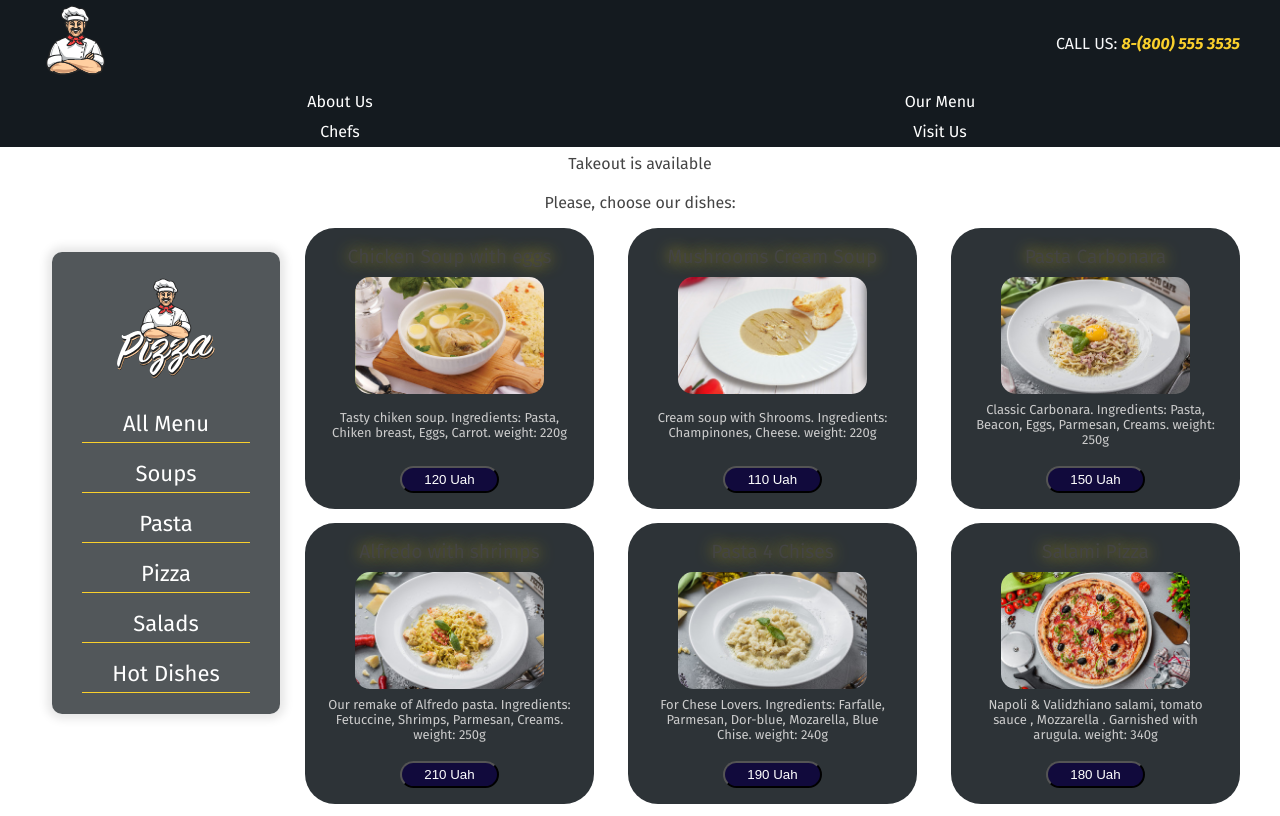
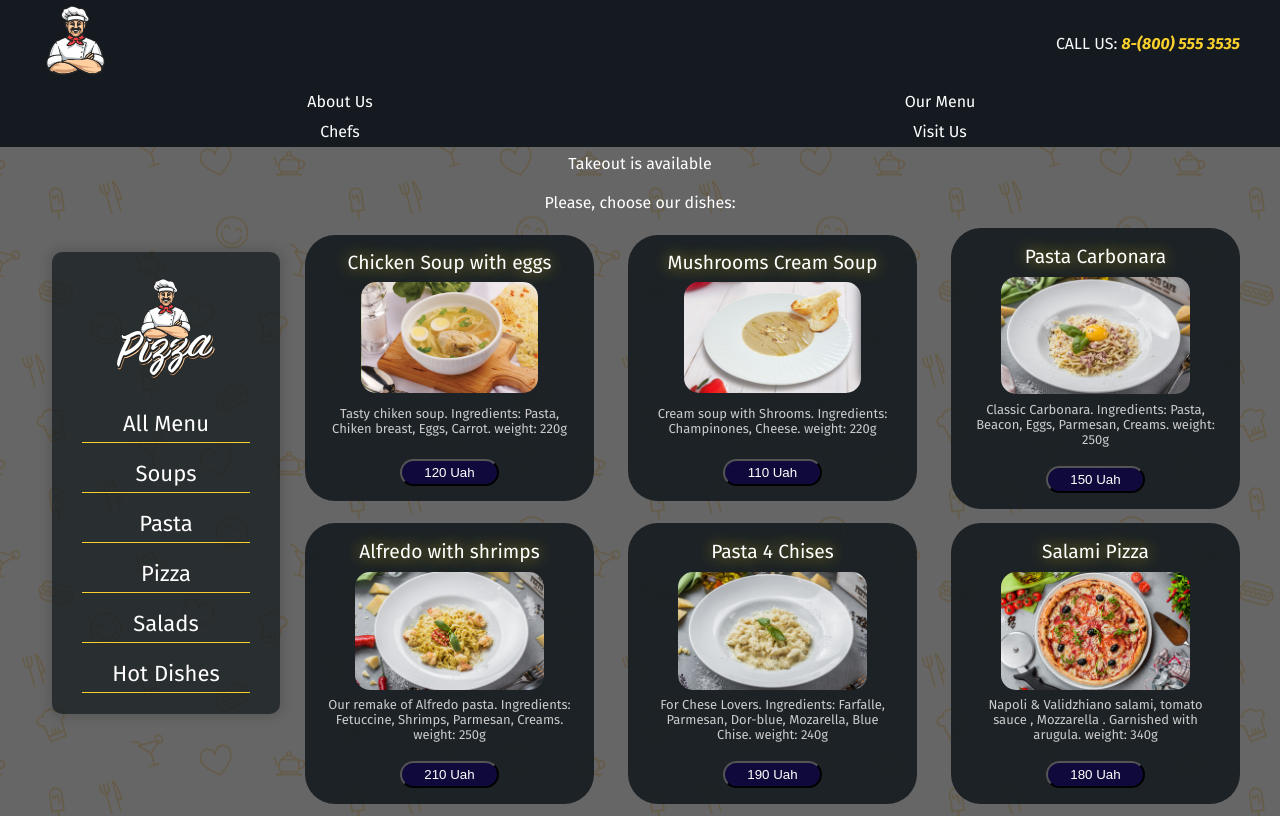
Before and after one commit to MaxShmyhanovskyi/Stark1ll.github.io, a React (Create React App) app: page /menu in a window 1280 px wide. Shown: the top 816 px of the page. Built offline with nearby package versions, Linux system fonts and the light colour scheme.

Commit message:
Menu renders from dish.category value

```diff
--- a/package.json
+++ b/package.json
@@ -4,6 +4,9 @@
   "private": true,
   "homepage": "https://Stark1ll.github.io",
   "dependencies": {
+    "@emotion/react": "^11.9.0",
+    "@emotion/styled": "^11.8.1",
+    "@mui/material": "^5.7.0",
     "@testing-library/jest-dom": "^5.16.4",
     "@testing-library/react": "^13.1.1",
     "@testing-library/user-event": "^13.5.0",
--- a/src/UI/BookTableForm/BookTableForm.css
+++ b/src/UI/BookTableForm/BookTableForm.css
@@ -4,7 +4,7 @@
     background-color: #141a1f;
     background-size: cover;
     border-radius: 25px;
-    align-items: center;
+    place-items: center;
     display: grid;
     grid-template-rows: 1fr 6fr;
     padding: 1% 2%;
--- a/src/UI/BookTableForm/BookTableForm.js
+++ b/src/UI/BookTableForm/BookTableForm.js
@@ -29,10 +29,11 @@ import { useEffect } from 'react';
         console.log(e)
             }
         }
-
+   // CREATE VALIDATION INPUTS
     return (
       <div className='BookTable'>
           <span>Visit Us:</span>
+
           <form onSubmit={handleSubmit(onSubmit)}>
                 <input type="text" placeholder="First name" {...register("firstName", {required: true, maxLength: 20})} />
                 <input type="text" placeholder="Last name" {...register("lastName", {required: true, maxLength: 25})} />
--- a/src/components/Menu/DishesCatalogue/DishesCatalogue.js
+++ b/src/components/Menu/DishesCatalogue/DishesCatalogue.js
@@ -1,43 +1,75 @@
-import React from 'react'
-import { Route,useMatch} from 'react-router-dom';
-import './DishesCatalogue.css'
+import { Pagination } from '@mui/material';
+import React from 'react';
+import { parsePath, useMatch} from 'react-router-dom';
+import './DishesCatalogue.css';
+import { useState, useEffect } from 'react';
+import axios from '../../../axios/axios';
 
-export const DishesCatalogue = ({dishes}) => {
-  let match = useMatch('/menu/');
+export const DishesCatalogue = ({menu}) => {
+  let matchMenu = useMatch('/menu/');
+  let matchCategory = useMatch('/menu/:category');
+
+  const [dishesCount,setDishesCount] = useState(0);
+  const [page,setPage] = useState(1);
+  const [currentDishes, setCurrentDishes] = useState({
+  })
 
 
+  //  const fetchMenuData = () => {
+  //   try {
+  //     axios.get('/menu/-N1waOOF-FVwIFh0Ap1b.json').then(response => {
+  //       if (dishesCount === 4) {
+  //         setDishesCount(0);
+  //         setPage(prevPage => prevPage+1);
+  //         setCurrentDishes({});
+  //       } else {
+
+  //         Object.values(response.data).forEach((dishesType,index) => {
+  //             // setCurrentDishes(prevState => prevState + dishesType)    Too many re-renders
+  //         })
+  //       }
+  //       console.log(Object.values(response.data))
+  //     })
+  //   }
+  //   catch (error) {
+  //       console.log(error)
+  //     }
+  // }
+
   const renderAllMenu = () =>
-    Object.values(dishes).map((dishesCategories) =>
-     Object.values(dishesCategories).map((dish,index) =>
-        (
-          <div className='DishCard' key={index}>
-              <div className='DishTitle'>{dish.title}</div>
-              <img src={dish.photo} alt={dish.title}></img>
-              <div className='DishDescription'>{dish.description}</div>
-              <button className='DishPrice'>{dish.price}</button>
-          </div>
-        )
-      )
+      Object.values(menu).map((dish,index) =>
+        {
+          return (
+            <div className='DishCard' key={index}>
+                <div className='DishTitle'>{dish.title}</div>
+                <img src={dish.photo} alt={dish.title}></img>
+                <div className='DishDescription'>{dish.description}</div>
+                <button className='DishPrice'>{dish.price}</button>
+            </div>
+          )
+        }
     );
 
 
-  const renderDishCards = () => {
-    return dishes.map((dish,index) => {
-      return (
+  const renderDishCards = () =>
+    Object.values(menu).map((dish,index) => {
+      return (dish.category === matchCategory.params.category) ? (
         <div className='DishCard' key={index}>
             <div className='DishTitle'>{dish.title}</div>
             <img src={dish.photo} alt={dish.title}></img>
             <div className='DishDescription'>{dish.description}</div>
             <button className='DishPrice'>{dish.price}</button>
         </div>
-      )
-    })
-  }
+      ) : null
+    }
+);
 
 
   return (
-      <div className={(match) ? 'AllMenuPage' :'DishPage'}>
-        {(match) ? renderAllMenu() :  renderDishCards()}
+      <div className={(matchMenu) ? 'AllMenuPage' :'DishPage'}>
+        {(matchMenu) ? renderAllMenu() :  renderDishCards()}
+        {/* <button onClick={fetchMenuData()}>Fetch Data</button> */}
+        <Pagination count={3}/>
       </div>
   )
 }
--- a/src/components/Menu/Menu.css
+++ b/src/components/Menu/Menu.css
@@ -2,7 +2,7 @@
     background:  radial-gradient(
         rgba(0, 0, 0, 0.6),
         rgba(0, 0, 0, 0.6)
-      ), url('../../assets/images/menu/menuBG.png');
+      ), url('../../../images/menu/menuBG.png');
     background-position: center center;
     background-repeat: repeat;
     background-size: auto;
@@ -29,7 +29,8 @@
 
 .MenuMain {
     display: grid;
-    align-items: center;
+    place-items: center;
+
 }
 
 .AllMenuPage {
@@ -37,7 +38,7 @@
     display: grid;
     grid-template: 1fr 1fr 1fr/ 1fr 1fr 1fr;
     gap: 1% 2%;
-    justify-items: center;
+    place-items: center;
     padding-bottom: 5%;
 }
 
@@ -47,8 +48,7 @@
     grid-template-rows: 15% 45% 25% 15%;
     background: #141a1fe3;
     border-radius: 30px;
-    align-items: center;
-    justify-items: center;
+    place-items: center;
 }
 
 .DishPage {
@@ -56,7 +56,7 @@
     display: grid;
     grid-template: 1fr / 1fr 1fr;
     gap: 4% 6%;
-    justify-items: center;
+    place-items: center;
     padding-bottom: 5%;
 
 }
@@ -68,17 +68,14 @@
     grid-template-rows: 15% 50% 25% 10%;
     background: #141a1fe3;
     border-radius: 30px;
-    align-items: center;
-    justify-items: center;
+    place-items: center;
 }
 
 .DishCard:hover {
     transform: scale(1.03);
     box-shadow:0px 0px 15px #fdec6e;
     border-radius: 20px;
-    -moz-transition: all 0.2s ease-in;
-    -o-transition: all 0.2s ease-in;
-    -webkit-transition: all 0.2s ease-in;
+    transition: all 0.2s ease-in;
 }
 
 .DishCard img {
--- a/src/components/Menu/Menu.js
+++ b/src/components/Menu/Menu.js
@@ -8,14 +8,9 @@ import { DishesCatalogue } from './DishesCatalogue'
 
 export const Menu = () => {
 
-  const soups = Object.values(menu.soups);
-  const pastas = Object.values(menu.pastas);
-  const pizzas = Object.values(menu.pizzas);
-  const salads = Object.values(menu.salads);
-  const hotDishes = Object.values(menu.hotDishes);
 
   return (
-    <div className='Menu2'>
+    <div className='Menu'>
         <ContainerTop />
         <div className='MenuHeader'>
               <span>Takeout is available </span>
@@ -29,17 +24,17 @@ export const Menu = () => {
             <div className='MenuInner'>
               <Routes>
                 <Route exact path='/'
-                element={<DishesCatalogue dishes={menu}/>} />
+                element={<DishesCatalogue menu={menu}/>} />
                 <Route exact path='/soups'
-                element={<DishesCatalogue dishes={soups}/>} />
+                element={<DishesCatalogue menu={menu}/>} />
                 <Route exact path='/pastas'
-                element={<DishesCatalogue dishes={pastas}/>} />
+                element={<DishesCatalogue menu={menu}/>} />
                 <Route exact path='/pizzas'
-                element={<DishesCatalogue dishes={pizzas}/>} />
+                element={<DishesCatalogue menu={menu}/>} />
                 <Route exact path='/salads'
-                element={<DishesCatalogue dishes={salads}/>} />
+                element={<DishesCatalogue menu={menu}/>} />
                 <Route exact path='/hot-dishes'
-                element={<DishesCatalogue dishes={hotDishes}/>} />
+                element={<DishesCatalogue menu={menu}/>} />
               </Routes>
             </div>
           </div>
--- a/src/constans.js
+++ b/src/constans.js
@@ -20,104 +20,109 @@ import duckLeg from './assets/images/menu/duckLeg.jpg'
 
 
 export const menu = {
-    soups: {
     chickenSoup: {
+      category: 'soups',
       title: 'Chicken Soup with eggs',
       photo: soupChicken,
       description: `Tasty chiken soup. Ingredients: Pasta, Chiken breast, Eggs, Carrot. weight: 220g`,
       price: '120 Uah',
     },
     soupCreamShrooms: {
+      category: 'soups',
       title: 'Mushrooms Cream Soup',
       photo: soupCreamShrooms,
       description: `Cream soup with Shrooms. Ingredients: Champinones, Cheese. weight: 220g`,
       price: '110 Uah'
     },
-    },
-    pastas: {
-      pasta1: {
+    pastaCarbonara: {
+      category: 'pastas',
       title: 'Pasta Carbonara',
       photo: pastaCarbonara,
       description: 'Classic Carbonara. Ingredients: Pasta, Beacon, Eggs, Parmesan, Creams. weight: 250g',
       price: '150 Uah'
     },
-      pasta2: {
+    pastaShrimps: {
+      category: 'pastas',
       title: 'Alfredo with shrimps',
       photo: pastaShrimps,
       description: `Our remake of Alfredo pasta. Ingredients: Fetuccine, Shrimps, Parmesan, Creams. weight: 250g`,
       price: '210 Uah'
     },
-      pasta3: {
+    pasta4Cheses: {
+      category: 'pastas',
       title: 'Pasta 4 Chises',
       photo: pasta4Cheses,
       description: 'For Chese Lovers. Ingredients: Farfalle, Parmesan, Dor-blue, Mozarella, Blue Chise. weight: 240g',
       price: '190 Uah'
     },
-    },
-    pizzas: {
     pizzaSalami: {
+      category: 'pizzas',
       title: 'Salami Pizza',
       photo: pizzaSalami,
       description: 'Napoli & Validzhiano salami, tomato sauce , Mozzarella . Garnished with arugula. weight: 340g',
       price: '180 Uah'
     },
     pizzaPineappleChicken: {
+      category: 'pizzas',
       title: 'Hawaian pizza',
       photo: pizzaPineappleChicken,
       description: 'Tomato sauce, Mozzarella, chicken sousvide, pineapple. Garnished with arugula. weight: 340g',
       price: '180 Uah'
     },
     pizzaShroomsHam: {
+      category: 'pizzas',
       title: 'Mushrooms & Ham Pizza',
       photo: pizzaShroomsHam,
       description: 'Ham, mushrooms, parmesan cheese and mozzarella, arugula, tomato. weight: 340g',
       price: '210 Uah'
     },
     pizza4Cheses: {
+      category: 'pizzas',
       title: 'Four Cheese Pizza',
       photo: pizza4Cheses,
       description: 'Combination of four Italian cheeses: Add Blue, Mozzarella, Maazdam, Parmesan. weight: 340g',
       price: '240 Uah'
     },
-    },
-    salads: {
     saladBeef: {
+      category: 'salads',
       title: 'Tongue & Arugula Salad',
       photo: saladBeef,
       description: 'Salad with boiled tongue, leaves of lola-rosa salad and arugula, tomatoes, gherkins, boiled quail eggs and mustard sauce. weight: 220g',
       price: '210 Uah'
     },
     saladCezar: {
+      category: 'salads',
       title: 'Cezar Salad',
       photo: saladCezar,
       description: 'Crisp romaine lettuce & parmesan cheese, fried chicken fillet, special Cesar sauce with crunchy garlic toasts,  tomatoes and quail eggs. weight: 270g',
       price: '186 Uah'
     },
     saladGreek: {
+      category: 'salads',
       title: 'Four Cheese Pizza',
       photo: saladGreek,
       description: 'Salad with tomatoes, cucumber, bell pepper, lettuce, blue onion, feta cheese and two types of olives. weight: 210g',
       price: '175 Uah'
     },
-    },
-    hotDishes: {
     cutletRabbit: {
+      category: 'hot-dishes',
       title: 'Rabbit cutlets',
       photo: cutletRabbit,
       description: 'Rabbit cutlets with mushroom sauce and mashed potatoes. weight: 140g',
       price: '190 Uah'
     },
     cutletTurkey: {
+      category: 'hot-dishes',
       title: 'Turkey cutlets',
       photo: cutletTurkey,
       description: 'Turkey cutlets with mashed potatoes and creamy spinach sauce. weight: 120g',
       price: '210 Uah'
     },
     duckLeg: {
+      category: 'hot-dishes',
       title: 'Duck leg',
       photo: duckLeg,
       description: 'Duck leg with mashed potatoes and caramelized apples. weight: 150/100g',
       price: '175 Uah'
     },
 }
-}
```
Also changed, not shown: 1 other file (tests, documents, lock files or other folders). Lines whose indentation alone changed are shown as unchanged.
